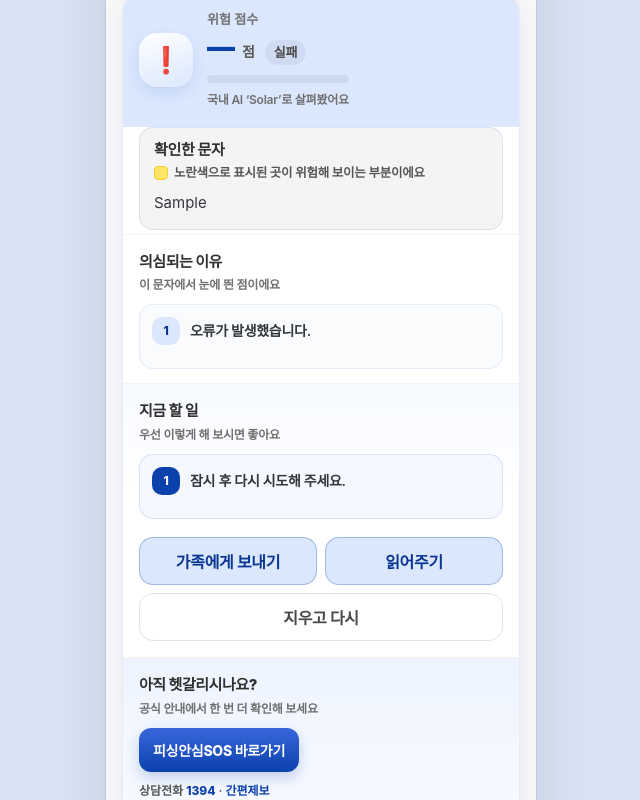
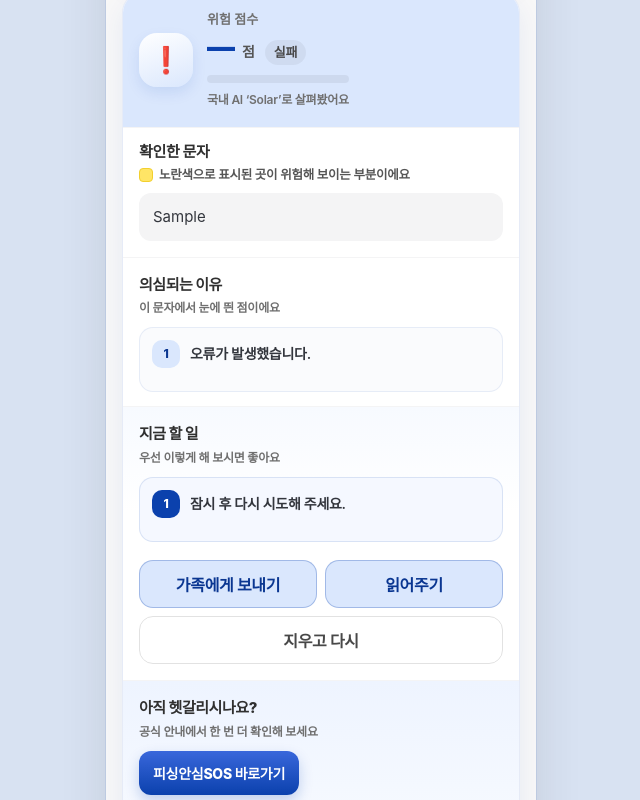
Before and after one commit to restboy2606/anshim-check, a website: page index.html in a window 1280 px wide. Both pictures are taken after typing "Sample" into the empty fields and a click on the button "확인하기". Shown: the part 1163-1963 px from the top of the page, without its empty margins (319-959 px from the left). Drawn offline with Linux system fonts and the light colour scheme; no server answers; a web font is replaced by a local one.

Commit message:
fix: 결과 패널 결 통일 — 확인한 문자를 섹션 패턴에 맞춤
- '확인한 문자'만 인셋 둥근 회색 카드라 점수영역·아래 블록과 결이 달랐음
- 아래 블록과 동일한 풀블리드 흰 섹션 + 상단 구분선으로 변경
- 원문은 본문 내부 회색 인용 박스로 남겨 '인용' 느낌 유지
- 점수(색 헤더) → 구분선 → 흰 섹션들로 일관된 리듬

Co-Authored-By: Claude Opus 4.8 <noreply@anthropic.com>

```diff
--- a/style.css
+++ b/style.css
@@ -698,15 +698,12 @@ body {
 
 /* 확인한 문자 하이라이트 */
 .result-source {
-  margin: 0 16px 4px;
-  border-radius: 14px;
-  border: 1px solid rgba(11, 65, 173, 0.1);
-  background: var(--grey100);
-  overflow: hidden;
+  border-top: 1px solid var(--grey100);
+  background: var(--white);
 }
 
 .result-source-head {
-  padding: 12px 14px 8px;
+  padding: 14px 16px 8px;
 }
 
 .result-source-title {
@@ -739,7 +736,10 @@ body {
 }
 
 .result-source-body {
-  padding: 0 14px 14px;
+  margin: 0 16px 16px;
+  padding: 12px 14px;
+  background: var(--grey100);
+  border-radius: 12px;
   font-size: 15px;
   line-height: 1.6;
   color: var(--grey800);
```
